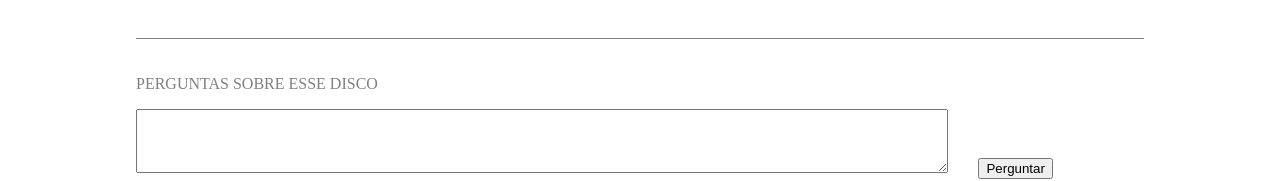
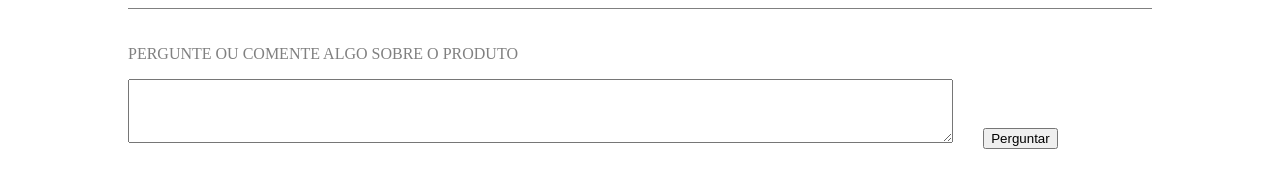
Before and after one commit to ciques/Arco-da-Velha, a Next.js app: page /produto/1 in a window 1280 px wide. Shown: the part 485-666 px from the top of the page. Built offline with nearby package versions, Linux system fonts and the light colour scheme; no server answers.

Commit message:
MAIS AJUSTES DE LAYOUT

```diff
--- a/pages/produto/[id].js
+++ b/pages/produto/[id].js
@@ -126,7 +126,7 @@ export default function Product() {
             </ProductInfo>
           </ProductArea>
           <Questions>
-            <p>PERGUNTAS SOBRE ESSE DISCO</p>
+            <p>PERGUNTE OU COMENTE ALGO SOBRE O PRODUTO</p>
             <QuestionInput value={question} onChange={(e) => setQuestion(e.target.value)}/><button onClick={() => sendQuestion()}>Perguntar</button>
             <Published>
               <p>Perguntas e Comentarios</p>
--- a/styles/product.js
+++ b/styles/product.js
@@ -1,9 +1,7 @@
 import styled from 'styled-components';
 
 export const Wraper = styled.div`
-  margin: 20px auto;
   justify-content: center;
-  padding: 10px;
   color: #808080;
 `
 
```
